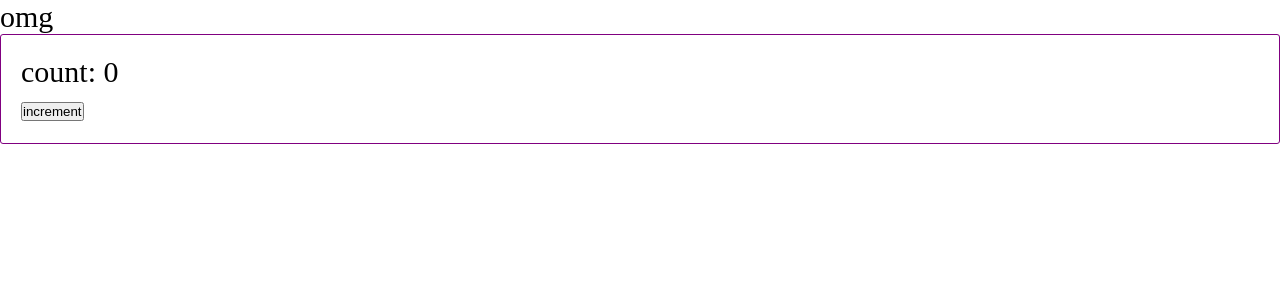
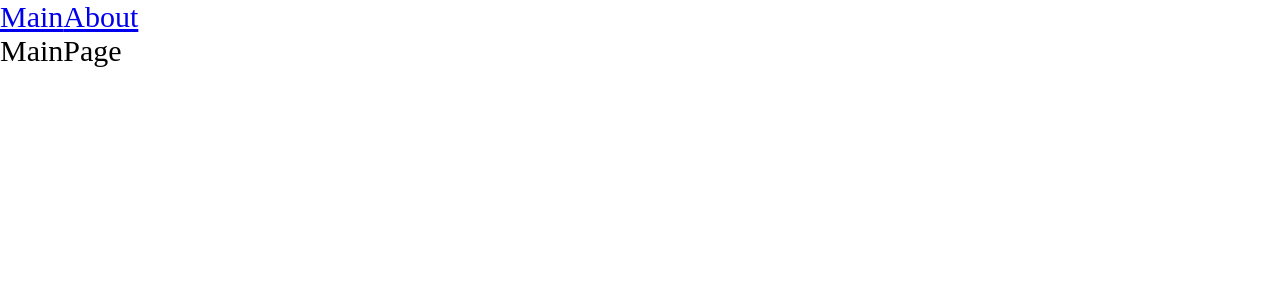
Before and after one commit to DanPogorelyi/news-app, a React app: page / in a window 1280 px wide. Shown: the top 300 px of the page. Built offline with nearby package versions, Linux system fonts and the light colour scheme.

Commit message:
add react-router-dom, code splitting

```diff
--- a/package.json
+++ b/package.json
@@ -40,6 +40,7 @@
   },
   "dependencies": {
     "react": "17.0.2",
-    "react-dom": "17.0.2"
+    "react-dom": "17.0.2",
+    "react-router-dom": "6.2.1"
   }
 }
--- a/src/App.tsx
+++ b/src/App.tsx
@@ -1,13 +1,22 @@
-import React from 'react';
+import React, {Suspense} from 'react';
+import {Link, Route, Routes} from "react-router-dom";
 
-import {Counter} from "./components/Counter";
 import './index.scss';
+import {AboutPageAsync} from "./pages/AboutPage/AboutPage.async";
+import {MainPageAsync} from "./pages/MainPage/MainPage.async";
 
 export const App = () => {
     return (
         <div className='app'>
-            omg
-            <Counter />
+            <Link to='/'>Main</Link>
+            <Link to='/about'>About</Link>
+
+            <Suspense fallback={<div>Loading</div>}>
+            <Routes>
+                <Route path="/" element={<MainPageAsync />} />
+                <Route path="/about" element={<AboutPageAsync />} />
+            </Routes>
+            </Suspense>
         </div>
     );
 };
--- a/src/index.tsx
+++ b/src/index.tsx
@@ -1,8 +1,11 @@
 import {render} from 'react-dom';
+import {BrowserRouter} from "react-router-dom";
 
 import {App} from "./App";
 
 render(
-    <App />,
+    <BrowserRouter>
+        <App />
+    </BrowserRouter>,
     document.getElementById('root')
 )
--- /dev/null
+++ b/src/pages/AboutPage/AboutPage.async.tsx
@@ -0,0 +1,3 @@
+import { lazy } from 'react';
+
+export const AboutPageAsync = lazy(() => import('./AboutPage'));
--- /dev/null
+++ b/src/pages/AboutPage/AboutPage.tsx
@@ -0,0 +1,11 @@
+import React from 'react';
+
+const AboutPage = () => {
+    return (
+        <div>
+            AboutPage
+        </div>
+    );
+};
+
+export default AboutPage;
--- /dev/null
+++ b/src/pages/MainPage/MainPage.async.tsx
@@ -0,0 +1,3 @@
+import { lazy } from 'react';
+
+export const MainPageAsync = lazy(() => import('./MainPage'));
--- /dev/null
+++ b/src/pages/MainPage/MainPage.tsx
@@ -0,0 +1,11 @@
+import React from 'react';
+
+const MainPage = () => {
+    return (
+        <div>
+            MainPage
+        </div>
+    );
+};
+
+export default MainPage;
```
Also changed, not shown: 3 other files (tests, documents, lock files or other folders).
